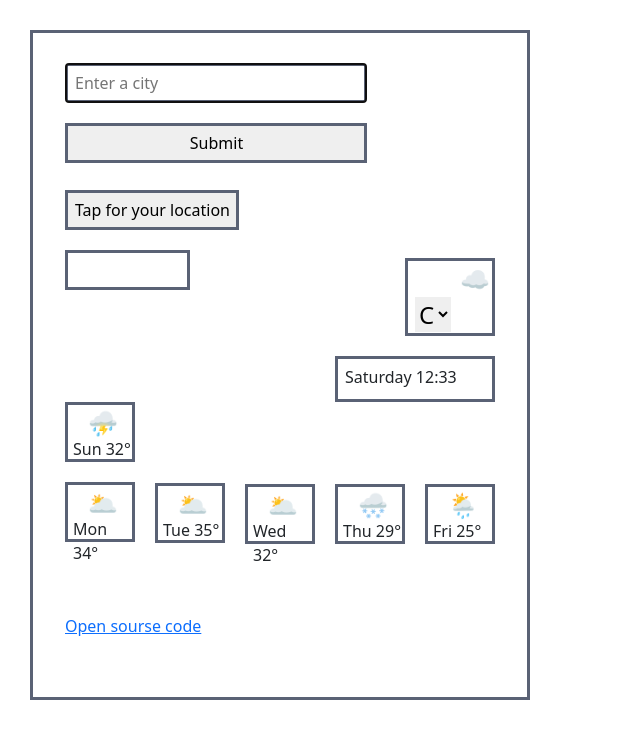
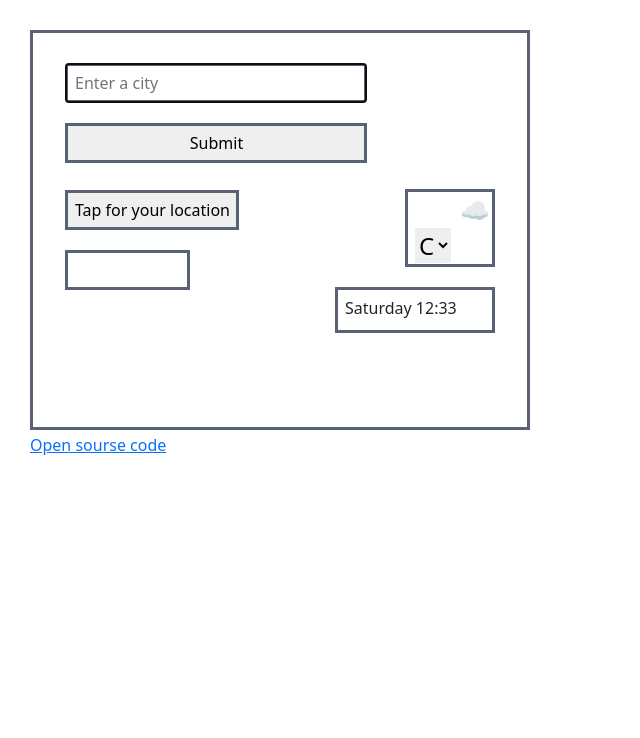
Before and after one commit to LinaTrueCat/weather-she, a plain HTML site: page index.html in a window 1280 px wide. Shown: the whole page, without its empty margins (0-640 px from the left). Drawn offline with nearby package versions, Linux system fonts and the light colour scheme.

Commit message:
видалила зайві дні і змінила розстановку

```diff
--- a/index.html
+++ b/index.html
@@ -53,30 +53,6 @@
         <div class="c-h" id="humidity"></div>
         <div class="c-w" id="wind"></div>
       </div>
-      <div class="d-w-container sun">
-        <div class="c-d-stiker">⛈</div>
-        <div class="c-d">Sun 32°</div>
-      </div>
-      <div class="d-w-container mon">
-        <div class="c-d-stiker">🌥</div>
-        <div class="c-d">Mon 34°</div>
-      </div>
-      <div class="d-w-container tue">
-        <div class="c-d-stiker">🌥</div>
-        <div class="c-d">Tue 35°</div>
-      </div>
-      <div class="d-w-container wed">
-        <div class="c-d-stiker">🌥</div>
-        <div class="c-d">Wed 32°</div>
-      </div>
-      <div class="d-w-container thu">
-        <div class="c-d-stiker">🌨</div>
-        <div class="c-d">Thu 29°</div>
-      </div>
-      <div class="d-w-container fri">
-        <div class="c-d-stiker">🌦</div>
-        <div class="c-d">Fri 25°</div>
-      </div>
     </div>
     <div class="link">
       <a href="https://github.com/LinaTrueCat/weather-she" target="_blank"
--- a/style.css
+++ b/style.css
@@ -12,7 +12,6 @@ input,
   border: solid;
   border-color: #5a6275;
 }
-.container,
 .current-city,
 button,
 input {
@@ -21,7 +20,7 @@ input {
 
 .container {
   width: 500px;
-  height: 670px;
+  height: 400px;
   margin: 30px 0 0 30px;
 }
 input,
@@ -41,7 +40,7 @@ button {
 .t-container {
   width: 90px;
   margin-left: 360px;
-  margin-top: -40px;
+  margin-top: -109px;
 }
 .sunn {
   padding-left: 45px;
@@ -73,36 +72,7 @@ button {
 .sun {
   margin-left: 20px;
 }
-.mon {
-  margin-left: 20px;
-  margin-top: 10px;
-}
-.mon,
-.tue,
-.wed,
-.thu,
-.fri {
-  margin-top: 20px;
-}
-.mon {
-  margin-left: 20px;
-}
-.tue {
-  margin-left: 110px;
-  margin-top: -59px;
-}
-.wed {
-  margin-left: 200px;
-  margin-top: -59px;
-}
-.thu {
-  margin-left: 290px;
-  margin-top: -60px;
-}
-.fri {
-  margin-left: 380px;
-  margin-top: -60px;
-}
+
 .city-blet {
   padding-left: 20px;
 }
@@ -127,11 +97,11 @@ select {
 }
 
 .container-under-form {
-  margin-top: -510px;
+  margin-top: -240px;
   margin-left: 45px;
 }
 .link {
-  margin: 20px 0 0 65px;
+  margin: 50px 0 0 30px;
   padding: 50px 0 0 0;
   width: 140px;
 }
```
